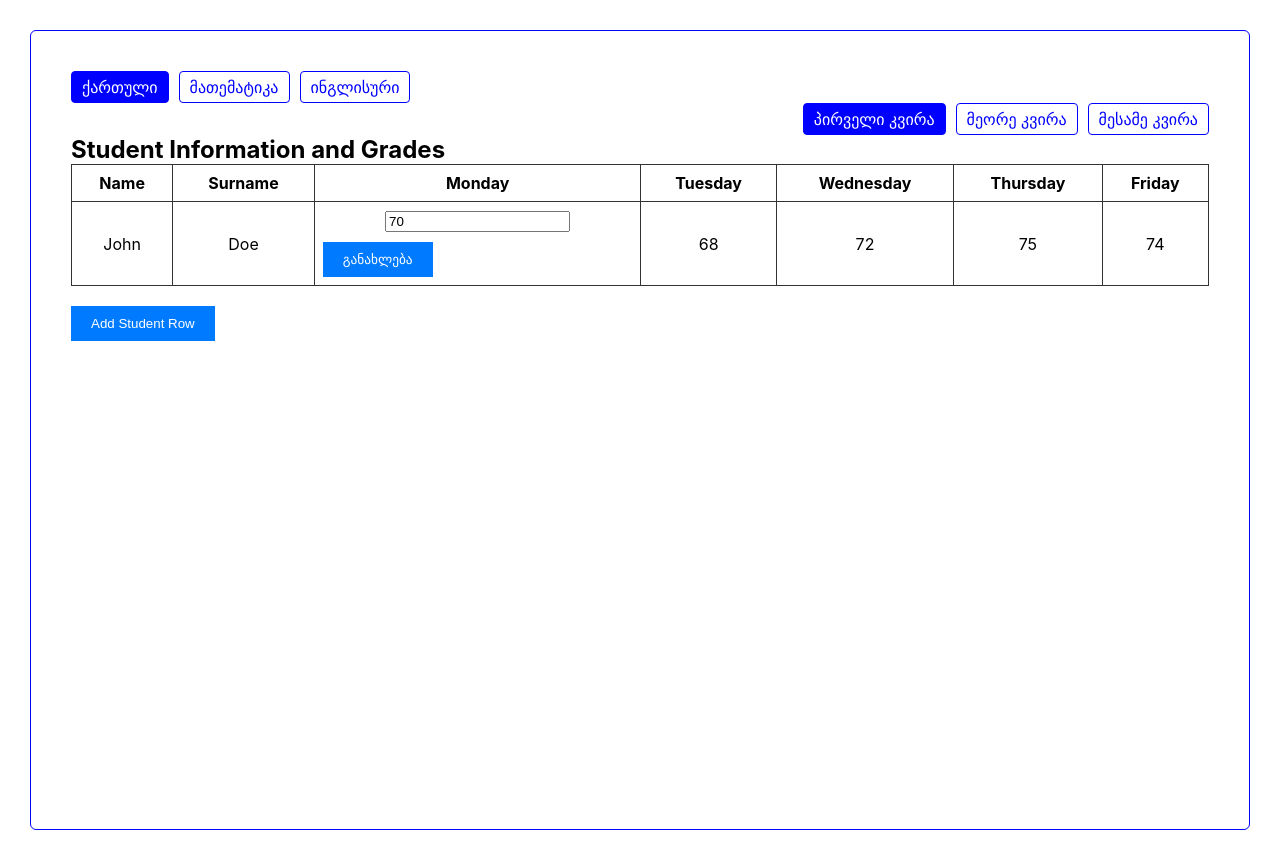
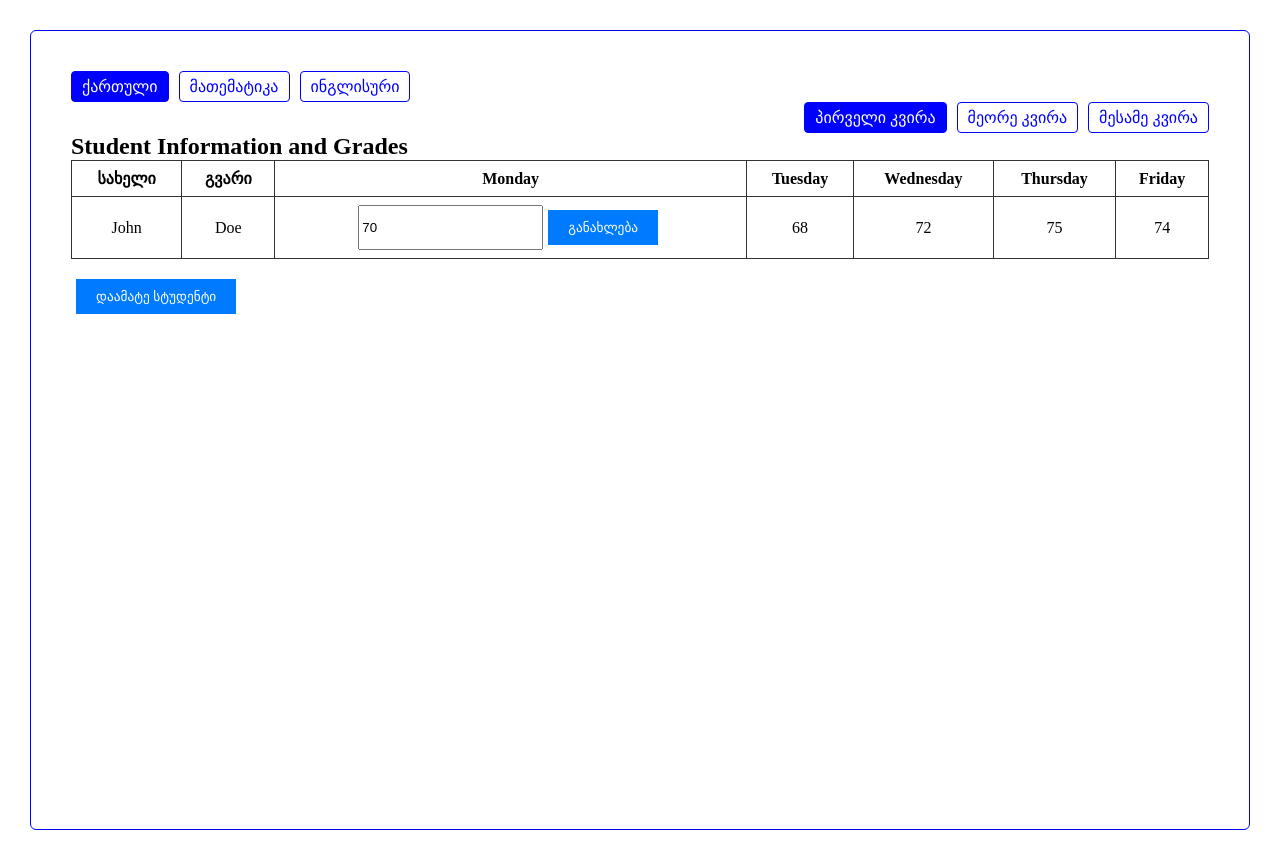
Before and after one commit to maci03/Digital-Institute---second-project, a React (Create React App) app: page /subject/english in a window 1280 px wide. Both pictures are taken after a click on the element "70". Built offline with nearby package versions, Linux system fonts and the light colour scheme.

Commit message:
adding styles

```diff
--- a/src/App.css
+++ b/src/App.css
@@ -1,5 +1,4 @@
 
-/* SubjectButtons.css */
 .button-container {
   display: flex;
   gap: 10px;
@@ -34,29 +33,36 @@
   padding: 5px 10px;
   text-decoration: none;
 }
-/* CSS Styles */
+
 .student-grades-table {
   width: 100%;
   border-collapse: collapse;
   margin-bottom: 20px;
+
 }
 
 .student-grades-table th, .student-grades-table td {
   border: 1px solid #333;
   padding: 8px;
   text-align: center;
+
 }
 
 button {
   display: block;
-  margin-top: 10px;
   background-color: #007bff;
   color: #fff;
   padding: 10px 20px;
   border: none;
   cursor: pointer;
+  margin: 5px;
 }
 
 button:hover {
   background-color: #0056b3;
 }
+.form-div{
+  display: flex;
+  justify-content: center;
+
+}
--- a/src/components/AddNewStudentForm.js
+++ b/src/components/AddNewStudentForm.js
@@ -19,7 +19,7 @@ function AddNewStudentForm({ onClose }) {
   return (
     <form onSubmit={handleSubmit}>
       <div>
-        <label htmlFor="name">Name</label>
+        <label htmlFor="name">სახელი</label>
         <br />
         <input
           id="name"
@@ -28,7 +28,7 @@ function AddNewStudentForm({ onClose }) {
         />
       </div>
       <div>
-        <label htmlFor="lastname">Lastname</label>
+        <label htmlFor="lastname">გვარი</label>
         <br />
         <input
           id="lastname"
@@ -39,7 +39,7 @@ function AddNewStudentForm({ onClose }) {
       <div>
         <button type="submit">Add Student</button>
         <button type="button" onClick={onClose}>
-          Cancel
+          გაუქმება
         </button>
       </div>
     </form>
--- a/src/components/StudentGradeByWeekday.js
+++ b/src/components/StudentGradeByWeekday.js
@@ -21,7 +21,7 @@ function StudentGradeByWeekDay({ day, studentId }) {
   }, [activeSubject, activeWeek]);
 
   const form = (
-    <form onSubmit={handleSubmit}>
+    <form  className="form-div" onSubmit={handleSubmit}>
       <input
         type="text"
         value={studentGrade}
--- a/src/components/StudentTable.js
+++ b/src/components/StudentTable.js
@@ -17,8 +17,8 @@ function StudentTable() {
       <table className="student-grades-table">
         <thead>
           <tr>
-            <th>Name</th>
-            <th>Surname</th>
+            <th>სახელი</th>
+            <th>გვარი</th>
             {daysOfWeek.map((day, index) => (
               <th key={index}>{day}</th>
             ))}
@@ -48,7 +48,7 @@ function StudentTable() {
         type="button"
         onClick={() => setAddStudentModalOpen(true)}
       >
-        Add Student Row
+        დაამატე სტუდენტი
       </button>
       {addStudentModalOpen ? (
         <AddNewStudentForm onClose={handleCloseModal} />
--- a/src/index.css
+++ b/src/index.css
@@ -1,11 +1,4 @@
-body {
-  margin: 0;
-  font-family: -apple-system, BlinkMacSystemFont, 'Segoe UI', 'Roboto', 'Oxygen',
-    'Ubuntu', 'Cantarell', 'Fira Sans', 'Droid Sans', 'Helvetica Neue',
-    sans-serif;
-  -webkit-font-smoothing: antialiased;
-  -moz-osx-font-smoothing: grayscale;
-}
+
 
 code {
   font-family: source-code-pro, Menlo, Monaco, Consolas, 'Courier New',
```
